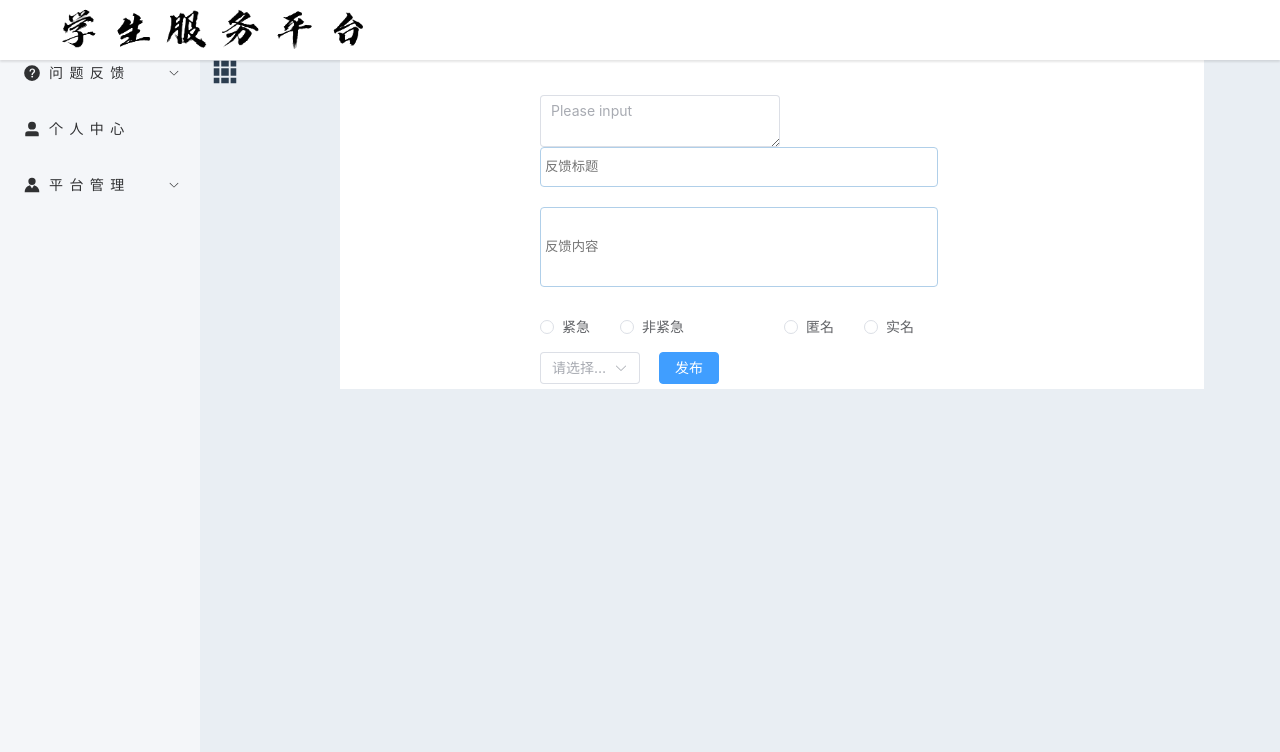
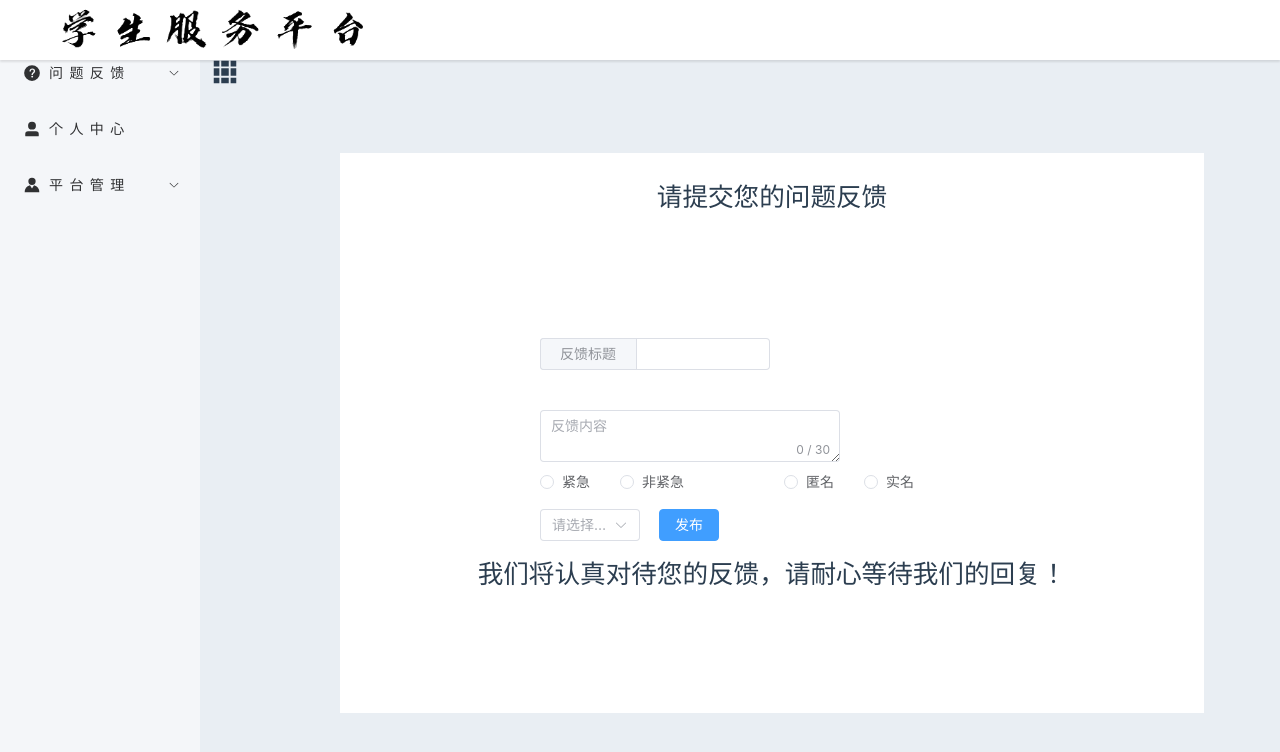
Before and after one commit to ZheYi101/StudentServicePlatform_QianDuan, a Vue app: page /main/postProblem in a window 1280 px wide. Shown: the top 752 px of the page. Built offline with nearby package versions, Linux system fonts and the light colour scheme.

Commit message:
学生服务平台2.3.5 完善了发送反馈部分

```diff
--- a/src/postProblem.vue
+++ b/src/postProblem.vue
@@ -61,10 +61,10 @@ function clear() {
 
 <template>
     <div class="postProblem">
+      <h1>请提交您的问题反馈</h1>
         <div class="inputForm">
-          <el-input v-model="textarea" style="width: 240px":rows="2" type="textarea" placeholder="Please input"/>
-            <input v-model="title" type="text" placeholder="反馈标题"/>
-            <input v-model="content" type="text" placeholder="反馈内容" style="height: 80px;"/>
+          <el-input v-model="title" style="max-width: 18vw;"><template #prepend>反馈标题</template></el-input><br>
+          <el-input v-model="content" maxlength="30" style="width: 300px" placeholder="反馈内容" show-word-limit type="textarea"/>
             <div class="urgentButtonForm">
               <el-radio-group v-model="is_urgent">
                 <el-radio value="1" size="large">紧急</el-radio>
@@ -85,26 +85,39 @@ function clear() {
             </div>
             </div>
         </div>
+        <h2>我们将认真对待您的反馈，请耐心等待我们的回复！</h2>
     </div>
 </template>
 
 <style scoped>
 
 .postProblem {
+    margin-top: 10%;
     margin-left: 10%;
-    align-items: center;
-    height: auto;
+    height: 70vh;
     width: 80%;
     background-color: #ffffff;
     overflow-y: auto;
 }
 
+.postProblem h1 {
+  margin-top: 3vh;
+  text-align: center;
+  font-size: 2vw;
+}
+
+.postProblem h2 {
+  margin-top: 1vh;
+  text-align: center;
+  font-size: 2vw;
+}
+
 .inputForm {
-    margin-top: 50px;
+    margin-top: 15vh;
+    line-height: 5vh;
     margin-left: 200px;
     display: flex;
     flex-direction: column;
-    align-items: flex-start;
     flex-grow: 1;
 }
 
```
